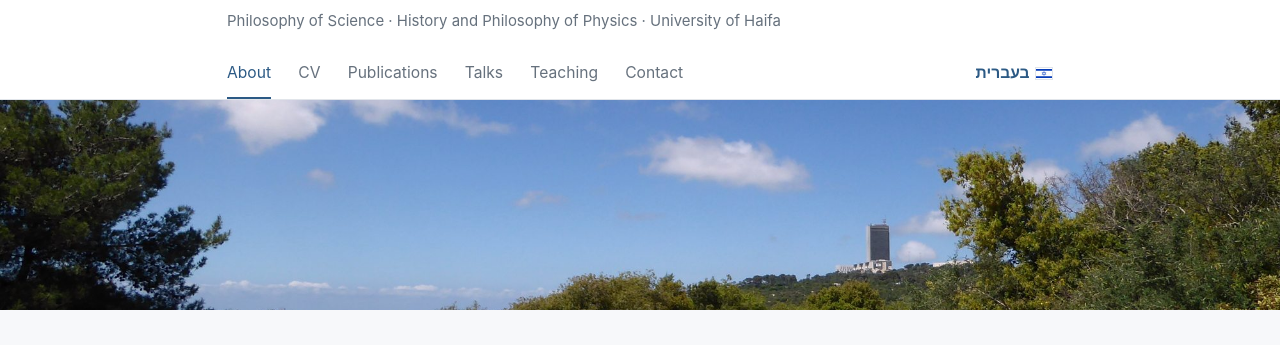
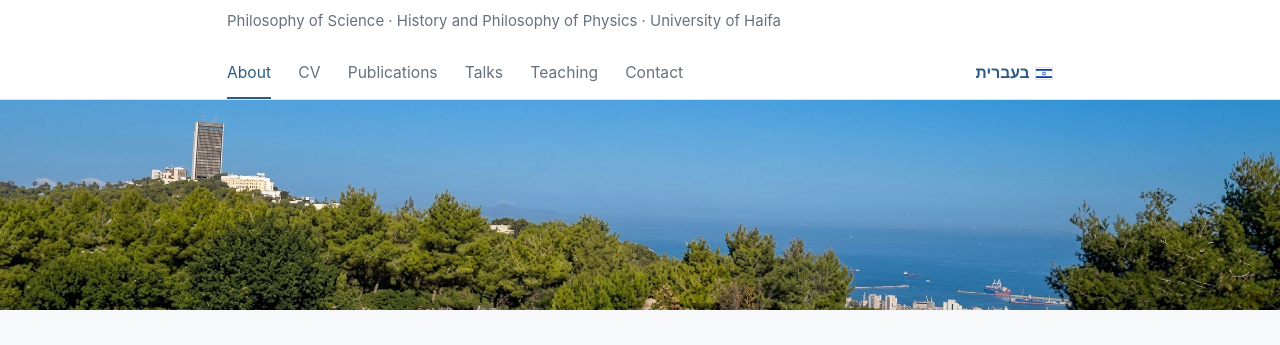
Before and after one commit to guyguyhtz/guyguyhtz.github.io, a plain HTML site: page index.html in a window 1280 px wide. Shown: the part 63-408 px from the top of the page. Drawn offline with Linux system fonts and the light colour scheme.

Commit message:
Add files via upload

```diff
--- a/index.html
+++ b/index.html
@@ -29,7 +29,7 @@
     </div>
   </header>
 
-  <img class="banner" src="images/banner-haifa.jpg" alt="The University of Haifa on Mount Carmel">
+  <img class="banner" src="images/banner-haifa-bay.jpg" alt="The University of Haifa on Mount Carmel, overlooking Haifa Bay">
 
   <main>
     <section class="intro">
@@ -78,7 +78,6 @@
 
   <footer>
     <p>&copy; 2026 Guy Hetzroni</p>
-    <p>Banner: the University of Haifa on Mount Carmel. Photo by Chenspec, Wikimedia Commons.</p>
   </footer>
   <script data-goatcounter="https://guyguyhtz.goatcounter.com/count"
           async src="//gc.zgo.at/count.js"></script>
```
